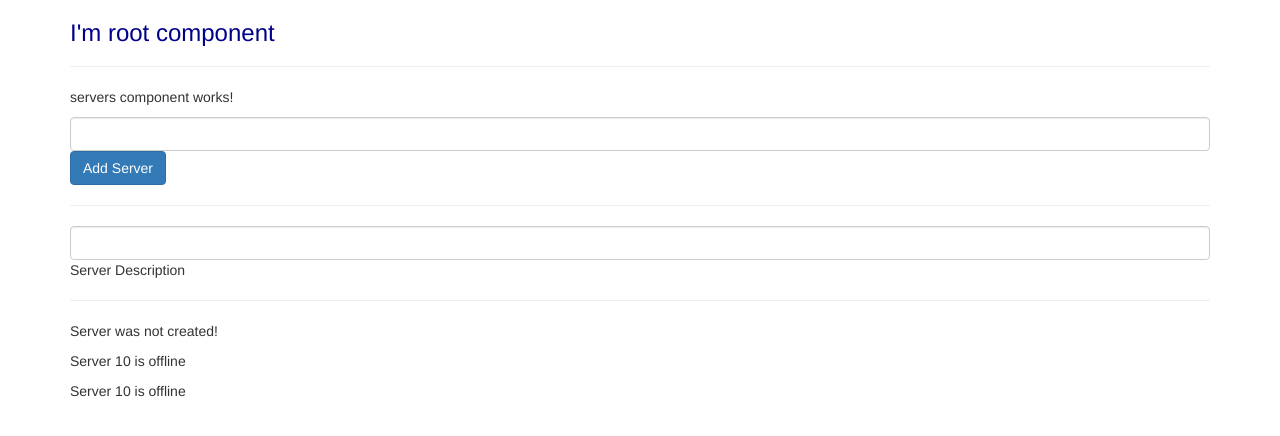
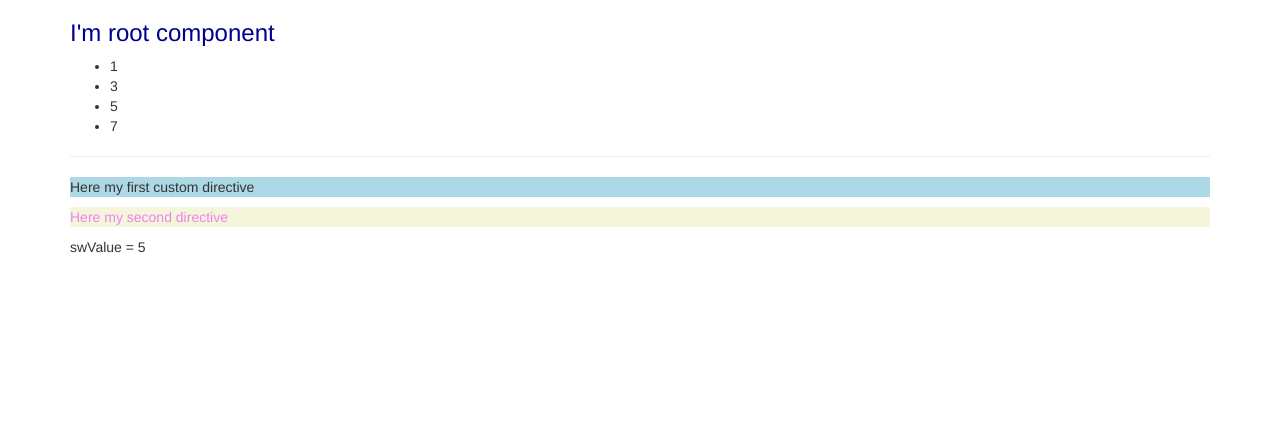
Before and after one commit to GiantVlad/angular_2_8_udemy, an Angular app: page / in a window 1280 px wide. Shown: the top 436 px of the page. Built offline with nearby package versions, Linux system fonts and the light colour scheme.

Commit message:
custom directive ngSwitch

```diff
--- a/src/app/app.component.html
+++ b/src/app/app.component.html
@@ -2,8 +2,24 @@
   <div class="row">
     <div class="col-xs-12">
       <h3>I'm root component</h3>
+      <ul>
+        <div *ngFor="let number of [1,2,3,4,5,6,7,8]">
+          <li *appUnless="number % 2">{{number}}</li>
+        </div>
+      </ul>
       <hr>
-      <app-servers></app-servers>
+      <p appStyleDirective>Here my first custom directive</p>
+      <!--<p appHighlight [defaultColor]="'violet'" newColor="red">Here my second directive</p>-->
+      <!-- possible variant -->
+      <p [appHighlight]= "'violet'" newColor="red">Here my second directive</p>
+
+      <!-- NgSwitch -->
+      <div [ngSwitch]="swValue">
+        <p *ngSwitchCase="1">swValue = 1</p>
+        <p *ngSwitchCase="5">swValue = 5</p>
+        <p *ngSwitchCase="10">swValue = 10</p>
+        <p *ngSwitchDefault>swValue = Default</p>
+      </div>
     </div>
   </div>
 </div>
--- a/src/app/app.component.ts
+++ b/src/app/app.component.ts
@@ -7,4 +7,5 @@ import { Component } from '@angular/core';
 })
 export class AppComponent {
   name = 'Timaty';
+  swValue = 5;
 }
--- a/src/app/server/server.component.html
+++ /dev/null
@@ -1 +0,0 @@
-<p>Server {{serverId}} is {{serverStatus}}</p>
--- a/src/app/server/server.component.ts
+++ /dev/null
@@ -1,10 +0,0 @@
-import {Component} from '@angular/core';
-
-@Component({
-  selector: 'app-server',
-  templateUrl: 'server.component.html'
-})
-export class ServerComponent {
-  serverId: number = 10;
-  serverStatus: string = 'offline';
-}
--- a/src/app/servers/servers.component.html
+++ /dev/null
@@ -1,13 +0,0 @@
-<p>servers component works!</p>
-
-<input type="text" (input)="onChangeName($event)" class="form-control">
-<button class="btn btn-primary" [disabled]="!allowNewServer" (click)="onChangeStatus()">
-  Add Server
-</button>
-<hr>
-<input type="text" [(ngModel)]="serverDescription" class="form-control">
-<p>Server Description {{serverDescription}}</p>
-<hr>
-<p>{{ serverCreationStatus }}</p>
-<app-server></app-server>
-<app-server></app-server>
--- a/src/app/servers/servers.component.ts
+++ /dev/null
@@ -1,26 +0,0 @@
-import { Component, OnInit } from '@angular/core';
-
-@Component({
-  selector: 'app-servers',
-  templateUrl: './servers.component.html',
-  styleUrls: ['./servers.component.sass']
-})
-export class ServersComponent implements OnInit {
-  allowNewServer: boolean = false;
-  serverCreationStatus: string = 'Server was not created!';
-  serverName: string = 'My Name';
-  serverDescription: string = '';
-  constructor() {
-    setTimeout(() => { this.allowNewServer = true; }, 2000);
-  }
-
-  ngOnInit() {
-  }
-  onChangeStatus() {
-    this.serverCreationStatus = 'Server was created! Server Name is ' + this.serverName;
-  }
-  onChangeName(e: Event) {
-    this.serverName = (<HTMLInputElement> e.target).value;
-  }
-
-}
--- /dev/null
+++ b/src/app/share/app-style.directive.ts
@@ -0,0 +1,13 @@
+import {Directive, ElementRef, OnInit} from '@angular/core';
+
+@Directive ({
+  selector: '[appStyleDirective]'
+})
+export class AppStyleDirective implements OnInit {
+  constructor(private element: ElementRef) {
+  }
+
+  ngOnInit(): void {
+    this.element.nativeElement.style.backgroundColor = 'lightblue';
+  }
+}
--- /dev/null
+++ b/src/app/share/highlight.directive.ts
@@ -0,0 +1,36 @@
+import {
+  Directive,
+  ElementRef,
+  HostBinding,
+  HostListener,
+  Input,
+  OnInit,
+  Renderer2
+} from '@angular/core';
+
+@Directive({
+  selector: '[appHighlight]'
+})
+export class HighlightDirective implements OnInit {
+  // @Input() defaultColor: string;
+  @Input('appHighlight') defaultColor: string;
+  @Input() newColor: string;
+  @HostBinding('style.color') color: string;
+  constructor(private elRef: ElementRef, private renderer: Renderer2) { }
+
+  ngOnInit(): void {
+    this.renderer.setStyle(this.elRef.nativeElement, 'background-color', 'beige');
+    this.color = this.defaultColor;
+  }
+
+  @HostListener('mouseenter') mouseover(eventData: Element) {
+    this.renderer.setStyle(this.elRef.nativeElement, 'background-color', 'lightgreen');
+    this.color = this.newColor;
+  }
+
+  @HostListener('mouseleave') mouseleave(eventData: Element) {
+    this.renderer.setStyle(this.elRef.nativeElement, 'background-color', 'beige');
+    this.color = this.defaultColor;
+  }
+
+}
--- /dev/null
+++ b/src/app/share/unless.directive.ts
@@ -0,0 +1,16 @@
+import {Directive, Input, TemplateRef, ViewContainerRef} from '@angular/core';
+
+@Directive({
+  selector: '[appUnless]'
+})
+export class UnlessDirective {
+  @Input() set appUnless(val: boolean) {
+    if (val) {
+      this.vcRef.createEmbeddedView(this.tplRef);
+    } else {
+      this.vcRef.clear();
+    }
+  }
+  constructor(private tplRef: TemplateRef<any>, private vcRef: ViewContainerRef) { }
+
+}
```
Also changed, not shown: src/app/app.module.ts (+6 -4 lines), src/app/servers/servers.component.sass (deleted), 1 other file (tests, documents, lock files or other folders).
